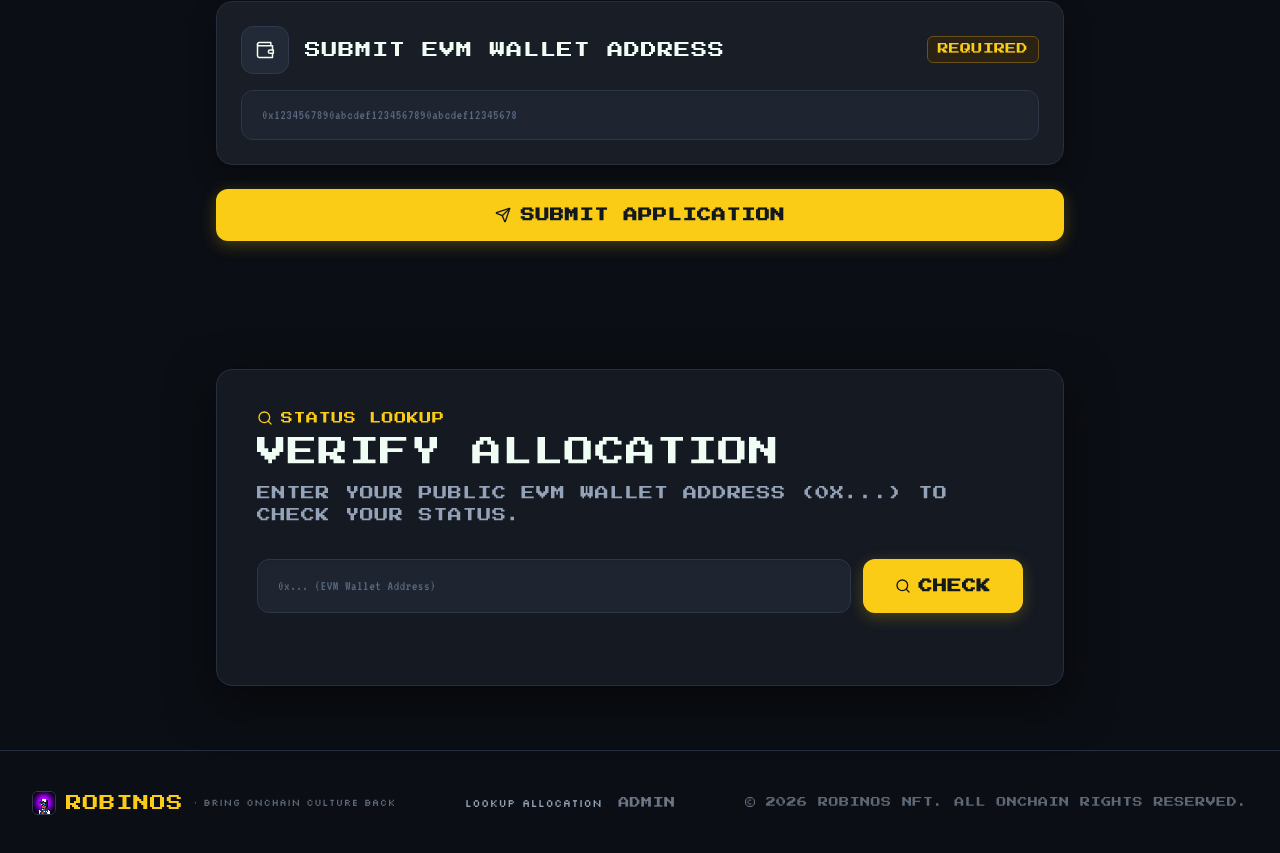
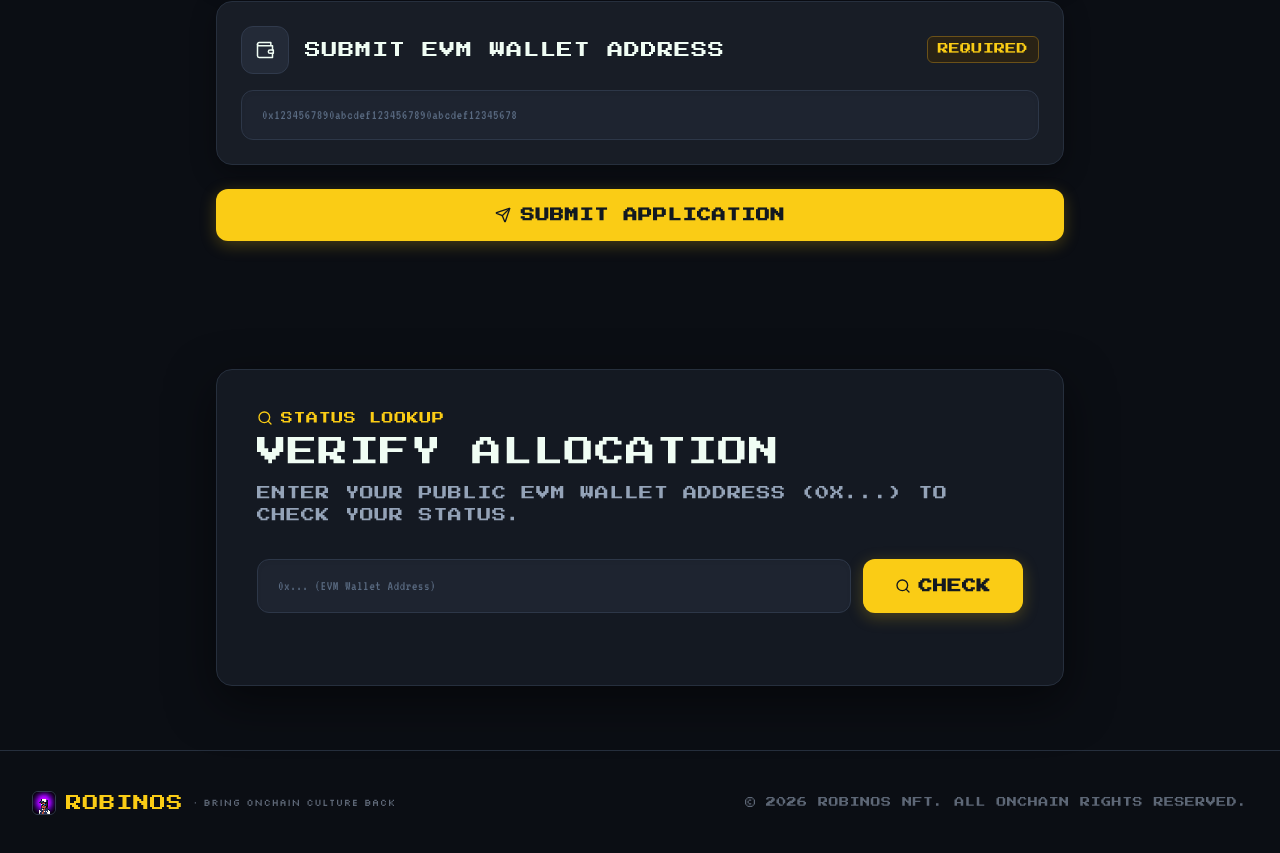
Before and after one commit to nerdyfiroz/robinos, a React (Vite) app: page / in a window 1280 px wide. Shown: the part 1429-2282 px from the top of the page. Built offline with nearby package versions, Linux system fonts and the light colour scheme; no server answers.

Commit message:
fix: remove LOOKUP ALLOCATION and ADMIN buttons from footer

```diff
--- a/src/components/public/Footer.tsx
+++ b/src/components/public/Footer.tsx
@@ -21,26 +21,6 @@ export const Footer: React.FC<FooterProps> = ({ onOpenStatusCheck, onOpenAdmin }
             <span className="text-[10px] text-[#94a3b8]/60 font-pixel">· BRING ONCHAIN CULTURE BACK</span>
           </div>
 
-          <div className="flex items-center gap-4 text-[11px] font-arcade">
-            <button
-              onClick={onOpenStatusCheck}
-              className="text-[#94a3b8] hover:text-[#facc15] transition-colors"
-            >
-              LOOKUP ALLOCATION
-            </button>
-            <a
-              href="/admin"
-              onClick={(e) => {
-                if (onOpenAdmin) {
-                  e.preventDefault();
-                  onOpenAdmin();
-                }
-              }}
-              className="text-[#94a3b8]/70 hover:text-[#facc15] transition-colors"
-            >
-              ADMIN
-            </a>
-          </div>
 
           <div className="text-[10px] text-[#94a3b8]/60 text-center sm:text-right font-arcade">
             © {new Date().getFullYear()} ROBINOS NFT. ALL ONCHAIN RIGHTS RESERVED.
```
